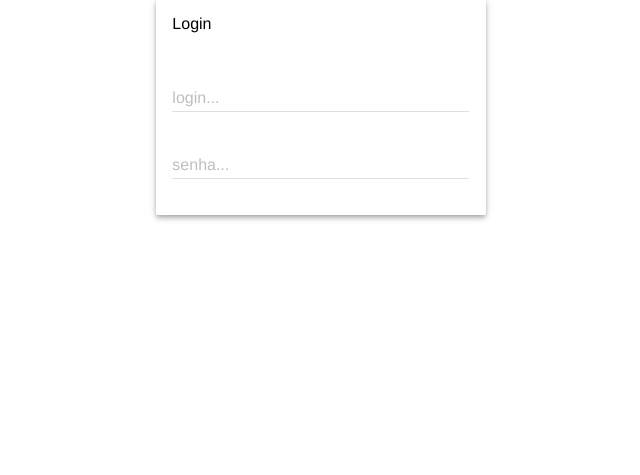
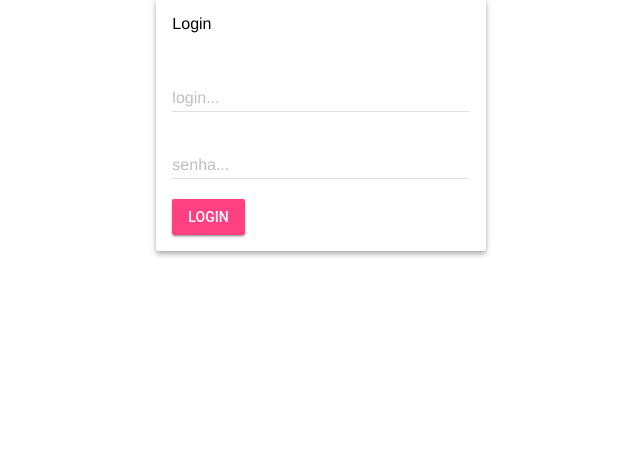
Before and after one commit to edu-ricardo/B1FW2, a PHP site: page /login.php in a window 1280 px wide. Shown: the part 139-614 px from the top of the page, without its empty margins (281-921 px from the left). Run offline with PHP 8.4, Linux system fonts and the light colour scheme; some libraries are stand-ins or nearby versions.

Commit message:
Pagina de Login

```diff
--- a/login.php
+++ b/login.php
@@ -21,7 +21,7 @@
 	    </div>
 	    <!-- Tabs -->
 	    <div class="mdl-layout__tab-bar mdl-js-ripple-effect">
-	      <a href="#sctab_login" class="mdl-layout__tab is-active">Login</a>
+	      <a href="#sctab_login" class="mdl-layout__tab is-active">login</a>
 	      <a href="#sctab_sobre" class="mdl-layout__tab">sobre</a>
 	    </div>
 	  </header>
@@ -38,7 +38,7 @@
 				  </div>
 				  <div class="mdl-card__supporting-text">
 					<!-- Form de Login -->
-					<form action="functions/processaLogin.php">
+					<form action="functions/processaLogin.php" method="post">
 					  <div class="mdl-textfield mdl-js-textfield mdl-textfield--floating-label">
 					    <input class="mdl-textfield__input" type="text" id="login" name="login" />
 					    <label class="mdl-textfield__label" for="login">login...</label>
@@ -47,6 +47,9 @@
 						<input class="mdl-textfield__input" type="password" id="senha" name="senha"/>
 				    	<label class="mdl-textfield__label" for="senha">senha...</label>
 					  </div>
+					  <button type="submit" class="mdl-button mdl-js-button mdl-button--raised mdl-js-ripple-effect mdl-button--accent">
+						login
+					  </button>
 					</form>
 				  </div>
 				</div>
```
Also changed, not shown: 1 other file. Lines whose indentation alone changed are shown as unchanged.
